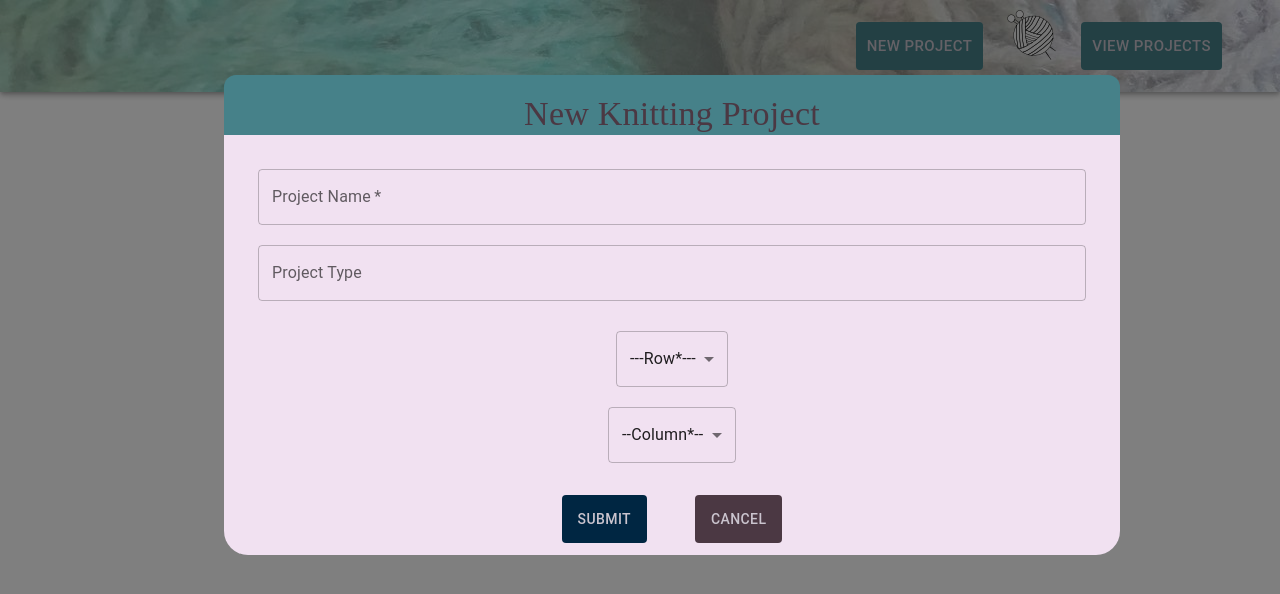
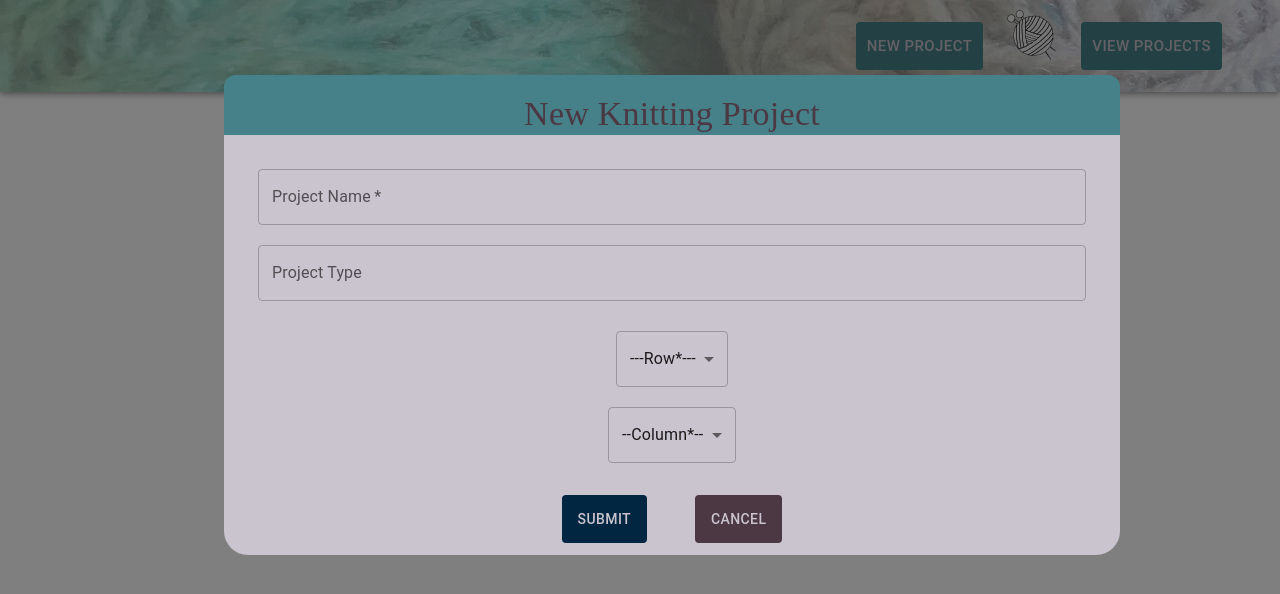
Before and after one commit to IsabelMcIlroy/KnitAndPearl, a React (Create React App) app: page /ViewProject in a window 1280 px wide. Both pictures are taken after a click on the button "NEW PROJECT". Shown: the top 594 px of the page. Built offline with nearby package versions, Linux system fonts and the light colour scheme; a web font is replaced by a local one.

Commit message:
Update NewProjectSizeAndColourSelectionModal.js

```diff
--- a/src/components/NewProjectSizeAndColourSelectionModal.js
+++ b/src/components/NewProjectSizeAndColourSelectionModal.js
@@ -43,7 +43,7 @@ export const NewProjectSizeAndColourSelectionModal = ({
     });
   };
   const navigate = useNavigate();
-  const onSubmit = (data, event) => {
+  const onSubmit = (event) => {
     event.preventDefault();
     setIsOpen(false);
     navigate("/NewProject", {
@@ -74,7 +74,7 @@ export const NewProjectSizeAndColourSelectionModal = ({
           <Box
             sx={{
               padding: "24px 24px 0 24px",
-              backgroundColor: "#f1e1f1",
+              backgroundColor: palette.knittingGray,
               borderRadius: "0 0 24px 24px",
             }}
           >
```
